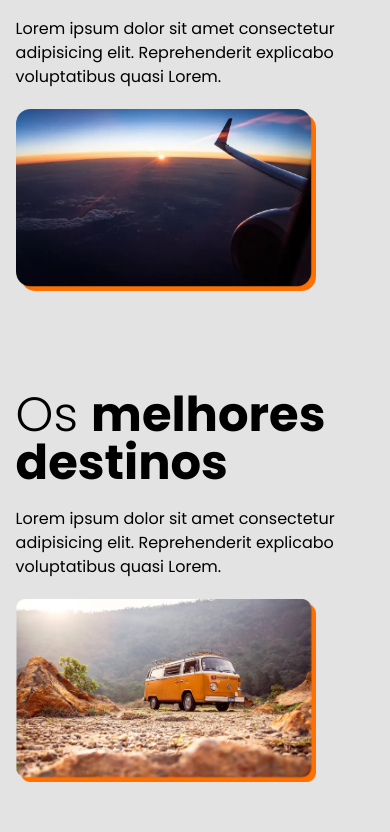
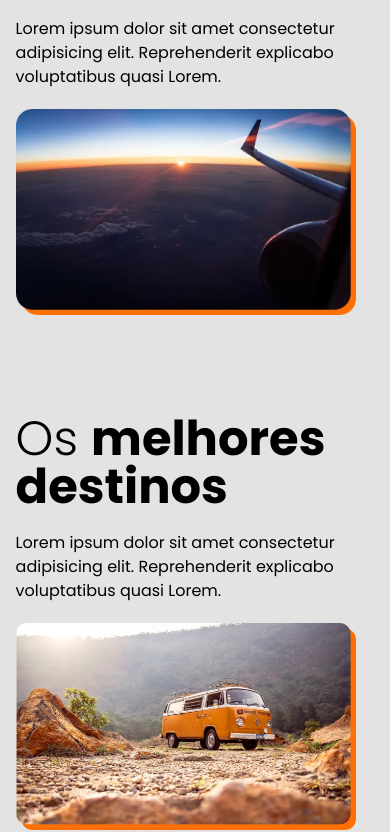
Before and after one commit to eudeda/SiteViagens, a website: page index.html in a window 390 px wide. Shown: the part 1026-1858 px from the top of the page. Drawn offline with nearby package versions, Linux system fonts and the light colour scheme.

Commit message:
Some issues possibly fixed
- Mobile menu close button bug solved✅
- Images in the second section resized 🛠

```diff
--- a/index.html
+++ b/index.html
@@ -89,7 +89,7 @@
                             Reprehenderit explicabo voluptatibus quasi Lorem.</p>
                     </div>
 
-                    <div class="max-w-[480px] max-[796px]:max-w-[300px] max-[900px]:w-96">
+                    <div class="max-w-[480px] max-[796px]:max-w-[340px] max-[900px]:w-96">
                         <img class="" src="imgs/aviao.webp" alt="foto">
                     </div>
                 </article>
@@ -103,7 +103,7 @@
                             Reprehenderit explicabo voluptatibus quasi Lorem.</p>
                     </div>
 
-                    <div class="max-w-[480px] max-[796px]:max-w-[300px] max-[900px]:w-96">
+                    <div class="max-w-[480px] max-[796px]:max-w-[340px] max-[900px]:w-96">
                         <img class="" src="imgs/carro.webp" alt="foto">
                     </div>
                 </article>
@@ -115,7 +115,7 @@
                         <p class="max-[796px]:mb-5">Lorem ipsum dolor sit amet consectetur adipisicing elit.
                             Reprehenderit explicabo voluptatibus quasi Lorem.</p>
                     </div>
-                    <div class="max-w-[480px] max-[796px]:max-w-[300px] max-[900px]:w-96">
+                    <div class="max-w-[480px] max-[796px]:max-w-[340px] max-[900px]:w-96">
                         <img class="" src="imgs/hoteis.webp" alt="foto">
                     </div>
                 </article>
```
Also changed, not shown: css/output.css.
